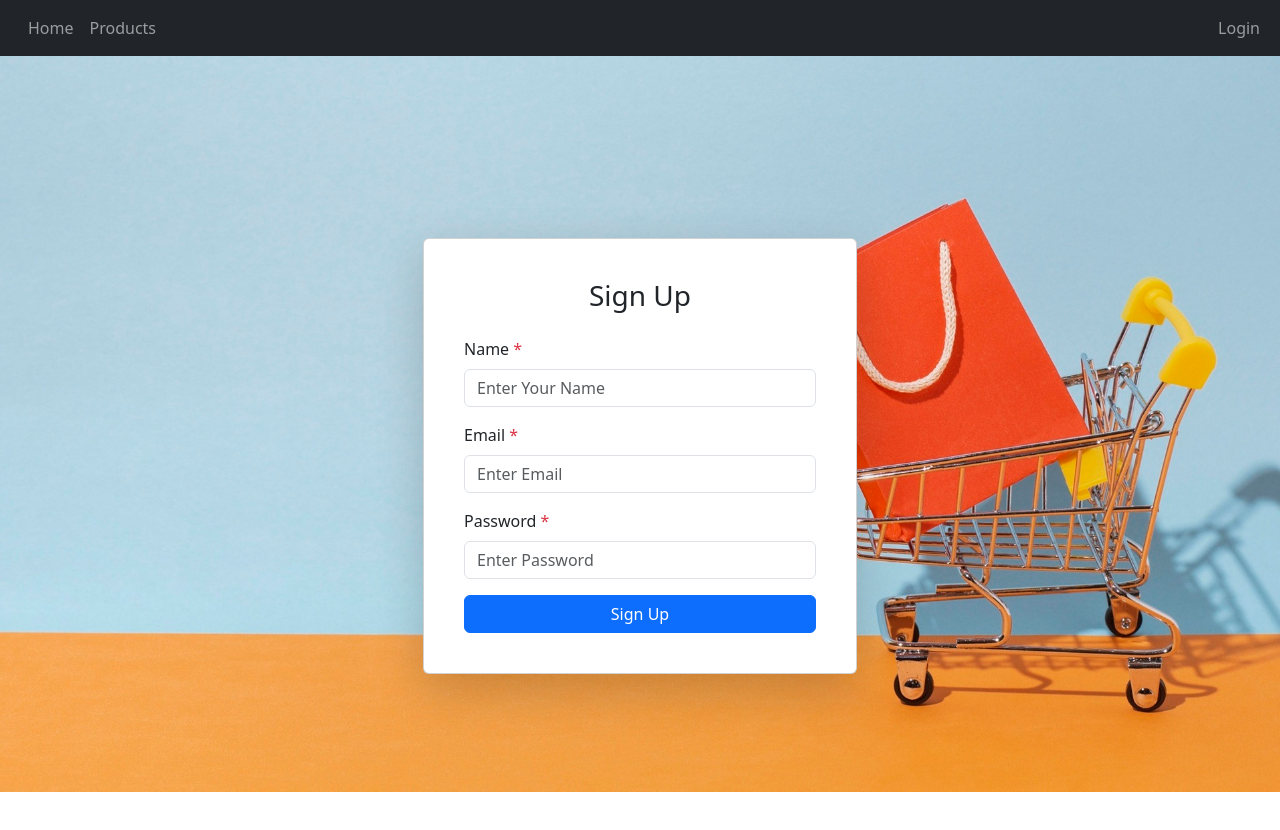
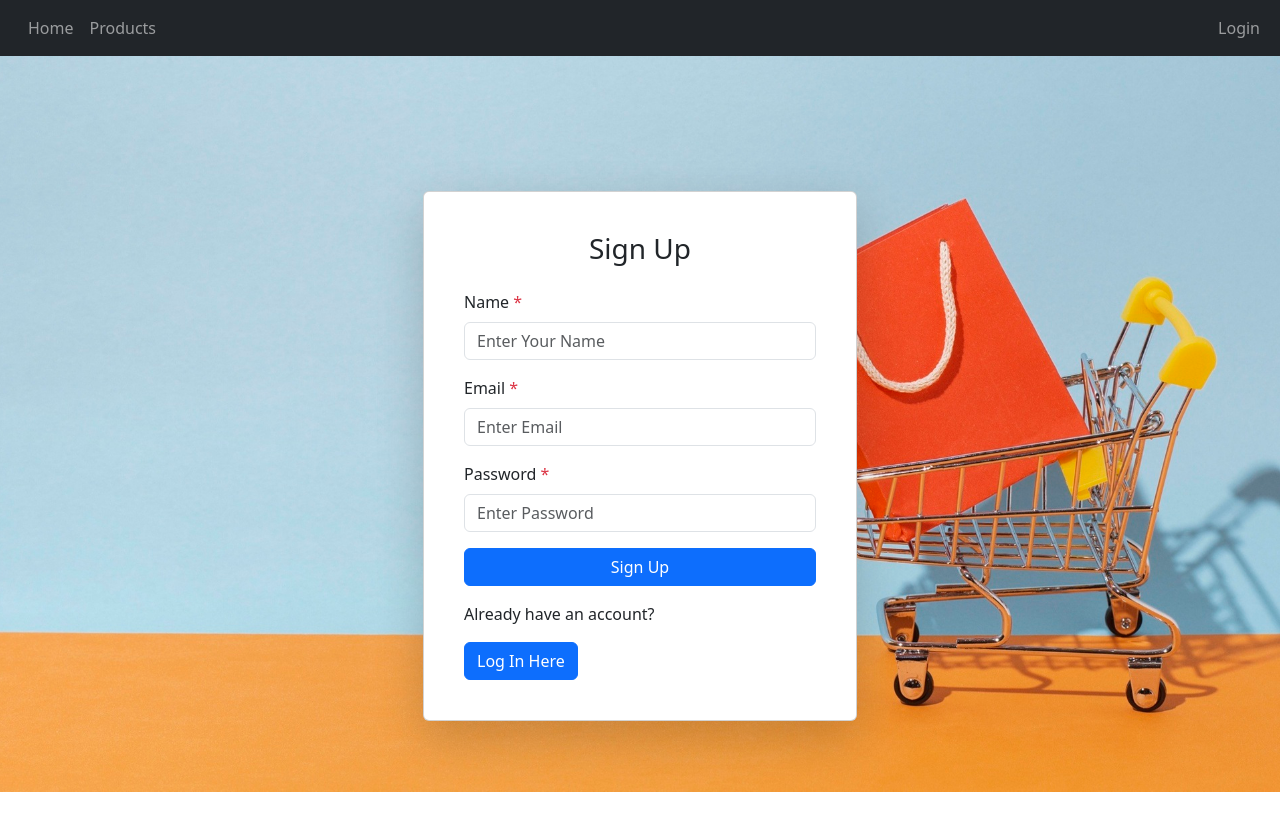
Before and after one commit to Gokul-G-G/products-frontend, a React (Vite) app: page /user in a window 1280 px wide. Shown: the top 830 px of the page. Built offline with nearby package versions, Linux system fonts and the light colour scheme.

Commit message:
Signup page Edited

```diff
--- a/src/components/Signup.jsx
+++ b/src/components/Signup.jsx
@@ -46,9 +46,12 @@ const Signup = () => {
         }
 
     }
+     const handlelogin = () => {
+       navigate("/login");
+     };
 
   return (
-    <div className='banner'>
+    <div className="banner">
       <Container className="d-flex justify-content-center align-items-center min-vh-100">
         <Row>
           <Col>
@@ -98,6 +101,10 @@ const Signup = () => {
                     Sign Up
                   </Button>
                 </Form>
+                <p className="mt-3">Already have an account?</p>
+                <button className="btn btn-primary" onClick={handlelogin}>
+                  Log In Here
+                </button>
               </Card.Body>
             </Card>
           </Col>
```
